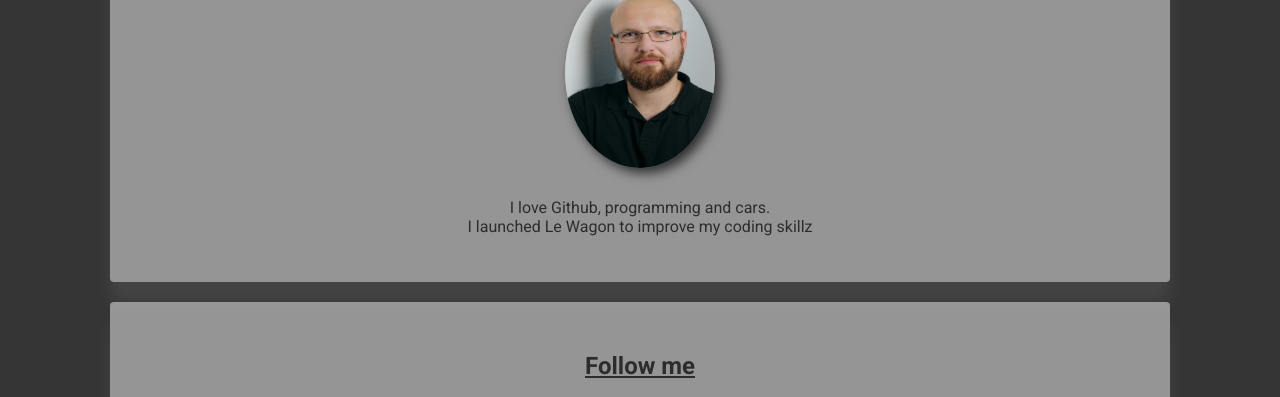
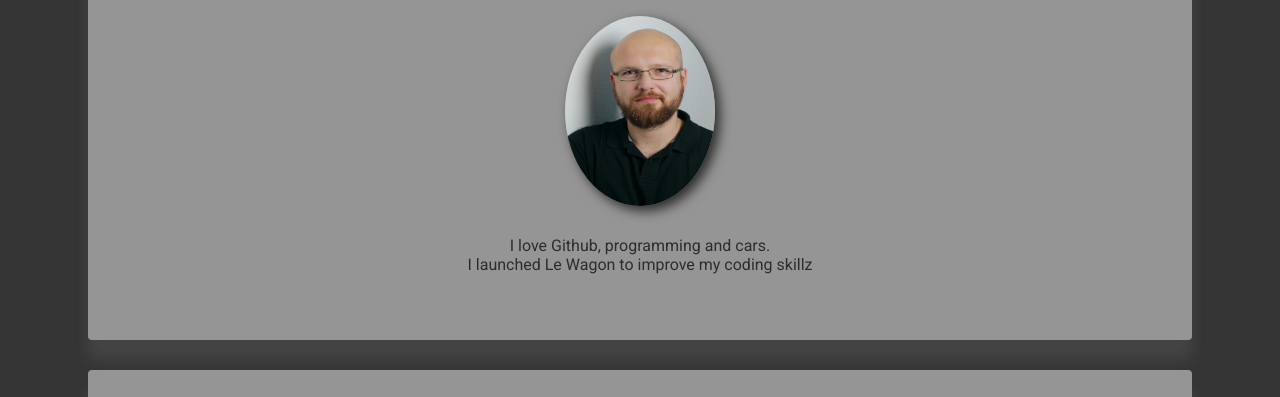
Before and after one commit to Gblur/profile, a plain HTML site: page index.html in a window 1280 px wide. Shown: the part 213-610 px from the top of the page. Drawn offline with Linux system fonts and the light colour scheme.

Commit message:
div container margin centered

```diff
--- a/style.css
+++ b/style.css
@@ -1,6 +1,6 @@
 @import url("http://fonts.googleapis.com/css?family=Open+Sans:400,300,700|Poppins:300,400,500,700");
 @import url('https://fonts.googleapis.com/css?family=Roboto:400,500,700&display=swap');
-@media (max-width: 960px) {
+@media (max-width: 920px) {
     /* For a screen < 960px, this CSS will be read */
     .container {
         width: 700px;
@@ -13,7 +13,7 @@
         width: 500px;
     }
 }
-@media (max-width: 540px) {
+@media (max-width: 500px) {
     /* For a screen < 960px, this CSS will be read */
     .container {
       width: 400px;
@@ -22,7 +22,6 @@
 
 
 body {
-    margin: 0px;
     background-color: rgb(53, 53, 53);
 }
 
@@ -33,10 +32,10 @@ body h1 {
 
 div {
     background: rgba(245, 245, 245, 0.5);
-    padding: 30px;
+    padding: 50px;
     border-radius: 4px;
     box-shadow: 0 20px 15px rgba(204, 204, 204, 0.1);
-    margin: 20px 40px;
+    margin: 30px 30px;
     text-align: center;
 }
 .container{
@@ -44,6 +43,7 @@ div {
     color: rgba(0, 0, 0, 0.7);
     font-family: 'Roboto', sans-serif;
     box-shadow: none;
+    margin: 0px auto;
 }
 
 #profile-picture img {
```
